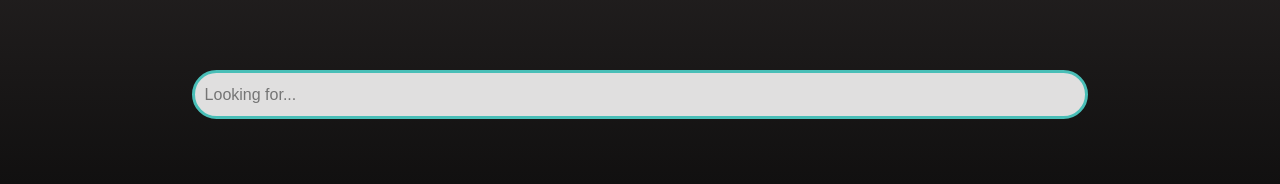
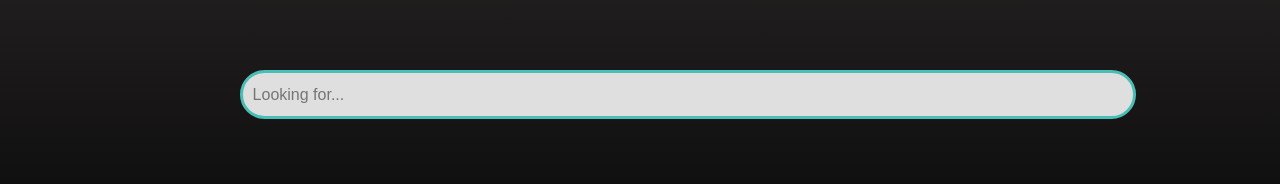
Before and after one commit to achintyaakumar/cs326-final-het, a website: page client/index.html in a window 1280 px wide. Shown: the part 502-686 px from the top of the page. Drawn offline with nearby package versions, Linux system fonts and the light colour scheme.

Commit message:
cosmetics index

```diff
--- a/client/assets/main.css
+++ b/client/assets/main.css
@@ -25,7 +25,8 @@ body {
   .field {
     display:flex;
     position:relative;
-    margin:5em auto;
+    margin-top: 5em;
+    margin-left: 15em;
     width:70%;
     flex-direction:row;
     border-radius: 1em;
```
